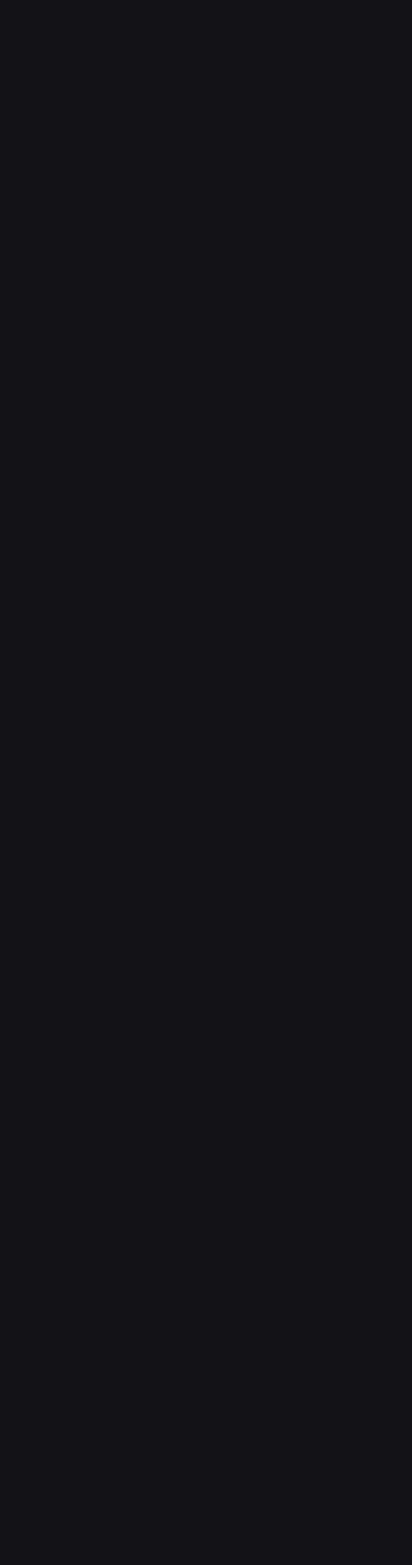
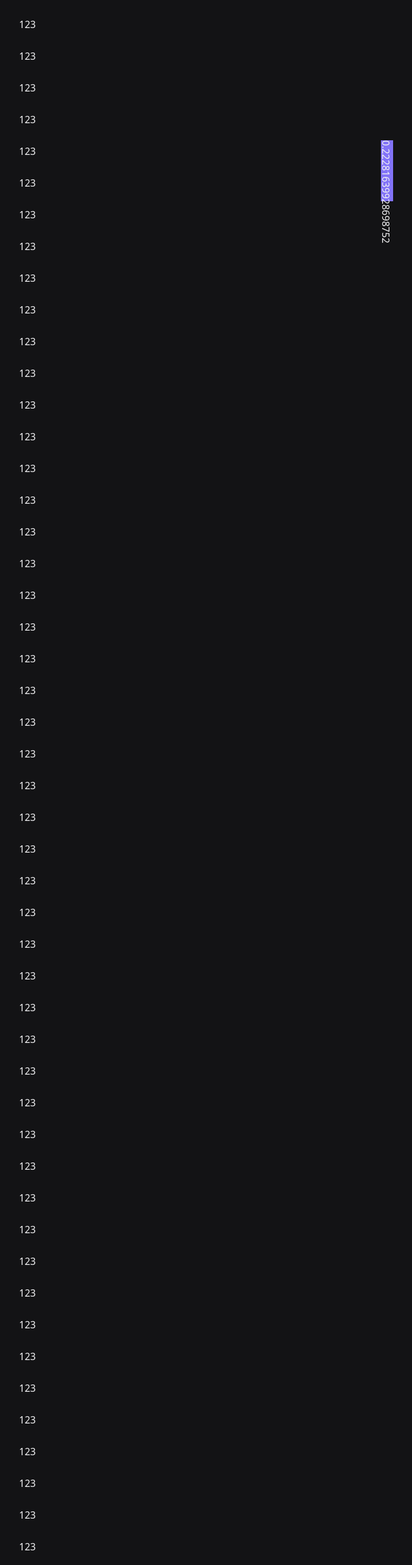
Before and after one commit to tsxce/tse-blog, a Next.js app: page /profile in a window 1280 px wide. Shown: the part 120-2686 px from the top of the page at 61% size, without its empty margins (595-1271 px from the left). Before the commit the page ends 800 px from the top, so only its background shows below. Built offline with nearby package versions, Linux system fonts and the light colour scheme.

Commit message:
put snap scroll to body and html and add primary side bar function

```diff
--- a/app/globals.css
+++ b/app/globals.css
@@ -6,18 +6,17 @@ body {
   /* @apply dark:bg-black dark:text-white; */
   @apply bg-bgDark text-textWhite;
 }
-body::-webkit-scrollbar {
-  display: none;
+
+body,
+html {
+  scroll-snap-type: proximity;
+  scroll-snap-points-y: repeat(100vh);
+  scroll-snap-type: y proximity;
 }
 
-/* body:focus-visible {
-  outline: 2px dashed #64ffda;
-  outline-offset: 3px;
-} */
-
-:focus {
-  outline: 2px dashed #64ffda;
-  outline-offset: 3px;
+::-webkit-scrollbar {
+  width: 0px;
+  background: transparent; /* make scrollbar transparent */
 }
 
 .sticky-nav {
--- a/app/page.tsx
+++ b/app/page.tsx
@@ -1,21 +1,19 @@
+'use client'
+import { useEffect } from 'react'
 import Image from 'next/image'
 import ParticleCanvas from '@/components/ParticleCanvas'
 import ParticleMask from '../images/particleMask.svg'
 import { noto_sans } from './font'
-
+import SideStepper from '@/components/SideStepper'
 import ProfilePage from '@/components/ProfilePage'
 
 export default function Home() {
   return (
-    <main
-      className={
-        noto_sans.className +
-        ' snap-y snap-mandatory h-screen w-screen overflow-x-hidden'
-      }
-    >
+    <main className={noto_sans.className + ' relative h-screen'}>
+      <SideStepper />
       <div
         id="canvas-section"
-        className="relative w-full flex justify-center items-center snap-start"
+        className="relative flex justify-center items-center snap-start"
       >
         <Image
           className="h-screen w-screen"
@@ -34,6 +32,7 @@ export default function Home() {
         </p>
       </div>
       <ProfilePage />
+      <div className="h-screen bg-purple"></div>
     </main>
   )
 }
--- /dev/null
+++ b/components/SideStepper/index.tsx
@@ -0,0 +1,14 @@
+'use client'
+import useWindownPosition from '@/hook/useWindowPosition'
+
+export default function SideStepper() {
+  const { scrollPosition, totalHeight } = useWindownPosition()
+  console.log(totalHeight)
+  return (
+    <div className="fixed right-0 top-1/2 z-10 rotate-90 transform -translate-y-1/2 w-[100px] h-[20px] bg-purple">
+      {/* {scrollPosition}
+      {totalHeight} */}
+      {(scrollPosition + 1000) / totalHeight}
+    </div>
+  )
+}
--- /dev/null
+++ b/hook/useWindowPosition.ts
@@ -0,0 +1,22 @@
+import { useEffect, useState } from 'react'
+import getTotalScrollHeight from '@/utils/getTotalScrollHeight'
+
+export default function useWindownPosition() {
+  const [scrollPosition, setPosition] = useState(0)
+  const [totalHeight, setTotalHeight] = useState(0)
+  useEffect(() => {
+    function updatePosition() {
+      setPosition(window.scrollY)
+    }
+    window.addEventListener('scroll', updatePosition)
+    updatePosition()
+    //Set total scroll height value, musk get it after dom render complete so put it in the useEffect.
+    const scrollTotalHeight = getTotalScrollHeight()
+    setTotalHeight(scrollTotalHeight)
+    return () => {
+      window.removeEventListener('scroll', updatePosition)
+    }
+  }, [])
+
+  return { scrollPosition, totalHeight }
+}
--- a/pages/profile/index.tsx
+++ b/pages/profile/index.tsx
@@ -1,10 +1,96 @@
 import Header from '@/components/Header'
 import { motion } from 'framer-motion'
+import SideStepper from '@/components/SideStepper'
 
 export default function Home() {
   return (
     <main className="flex min-h-screen flex-col items-center justify-between">
       <Header />
+      <SideStepper />
+      <p className="mt-7">123</p>
+      <p className="mt-7">123</p>
+      <p className="mt-7">123</p>
+      <p className="mt-7">123</p>
+      <p className="mt-7">123</p>
+      <p className="mt-7">123</p>
+      <p className="mt-7">123</p>
+      <p className="mt-7">123</p>
+      <p className="mt-7">123</p>
+      <p className="mt-7">123</p>
+      <p className="mt-7">123</p>
+      <p className="mt-7">123</p>
+      <p className="mt-7">123</p>
+      <p className="mt-7">123</p>
+      <p className="mt-7">123</p>
+      <p className="mt-7">123</p>
+      <p className="mt-7">123</p>
+      <p className="mt-7">123</p>
+      <p className="mt-7">123</p>
+      <p className="mt-7">123</p>
+      <p className="mt-7">123</p>
+      <p className="mt-7">123</p>
+      <p className="mt-7">123</p>
+      <p className="mt-7">123</p>
+      <p className="mt-7">123</p>
+      <p className="mt-7">123</p>
+      <p className="mt-7">123</p>
+      <p className="mt-7">123</p>
+      <p className="mt-7">123</p>
+      <p className="mt-7">123</p>
+      <p className="mt-7">123</p>
+      <p className="mt-7">123</p>
+      <p className="mt-7">123</p>
+      <p className="mt-7">123</p>
+      <p className="mt-7">123</p>
+      <p className="mt-7">123</p>
+      <p className="mt-7">123</p>
+      <p className="mt-7">123</p>
+      <p className="mt-7">123</p>
+      <p className="mt-7">123</p>
+      <p className="mt-7">123</p>
+      <p className="mt-7">123</p>
+      <p className="mt-7">123</p>
+      <p className="mt-7">123</p>
+      <p className="mt-7">123</p>
+      <p className="mt-7">123</p>
+      <p className="mt-7">123</p>
+      <p className="mt-7">123</p>
+      <p className="mt-7">123</p>
+      <p className="mt-7">123</p>
+      <p className="mt-7">123</p>
+      <p className="mt-7">123</p>
+      <p className="mt-7">123</p>
+      <p className="mt-7">123</p>
+      <p className="mt-7">123</p>
+      <p className="mt-7">123</p>
+      <p className="mt-7">123</p>
+      <p className="mt-7">123</p>
+      <p className="mt-7">123</p>
+      <p className="mt-7">123</p>
+      <p className="mt-7">123</p>
+      <p className="mt-7">123</p>
+      <p className="mt-7">123</p>
+      <p className="mt-7">123</p>
+      <p className="mt-7">123</p>
+      <p className="mt-7">123</p>
+      <p className="mt-7">123</p>
+      <p className="mt-7">123</p>
+      <p className="mt-7">123</p>
+      <p className="mt-7">123</p>
+      <p className="mt-7">123</p>
+      <p className="mt-7">123</p>
+      <p className="mt-7">123</p>
+      <p className="mt-7">123</p>
+      <p className="mt-7">123</p>
+      <p className="mt-7">123</p>
+      <p className="mt-7">123</p>
+      <p className="mt-7">123</p>
+      <p className="mt-7">123</p>
+      <p className="mt-7">123</p>
+      <p className="mt-7">123</p>
+      <p className="mt-7">123</p>
+      <p className="mt-7">123</p>
+      <p className="mt-7">123</p>
     </main>
   )
 }
--- /dev/null
+++ b/utils/getTotalScrollHeight.tsx
@@ -0,0 +1,12 @@
+export default function getTotalScrollHeight() {
+  var body = document.body,
+    html = document.documentElement
+  var scrollTotalHeight = Math.max(
+    body.scrollHeight,
+    body.offsetHeight,
+    html.clientHeight,
+    html.scrollHeight,
+    html.offsetHeight,
+  )
+  return scrollTotalHeight
+}
```
